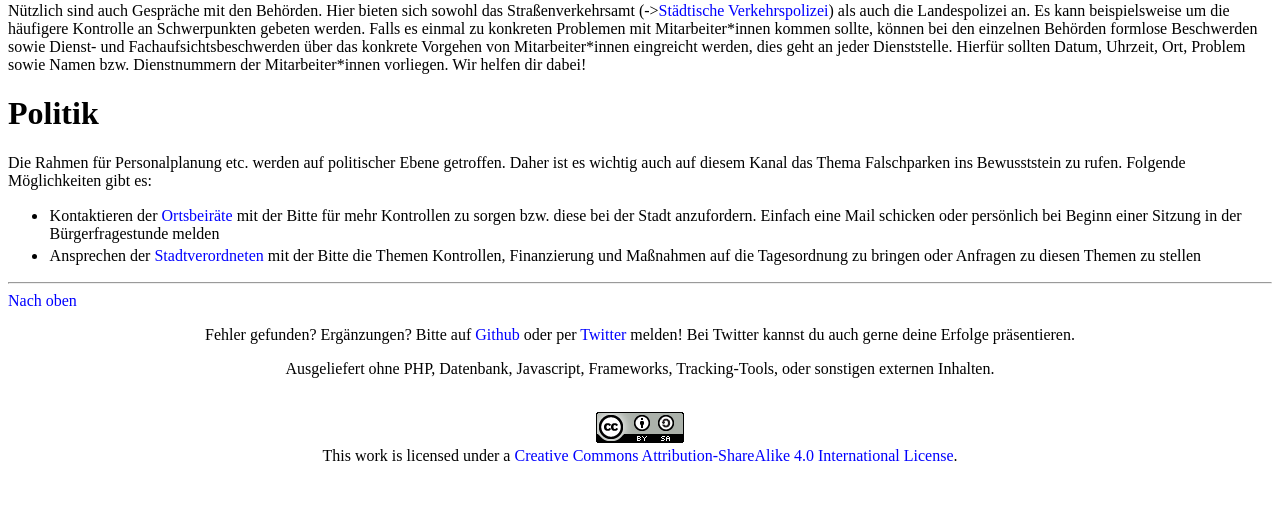
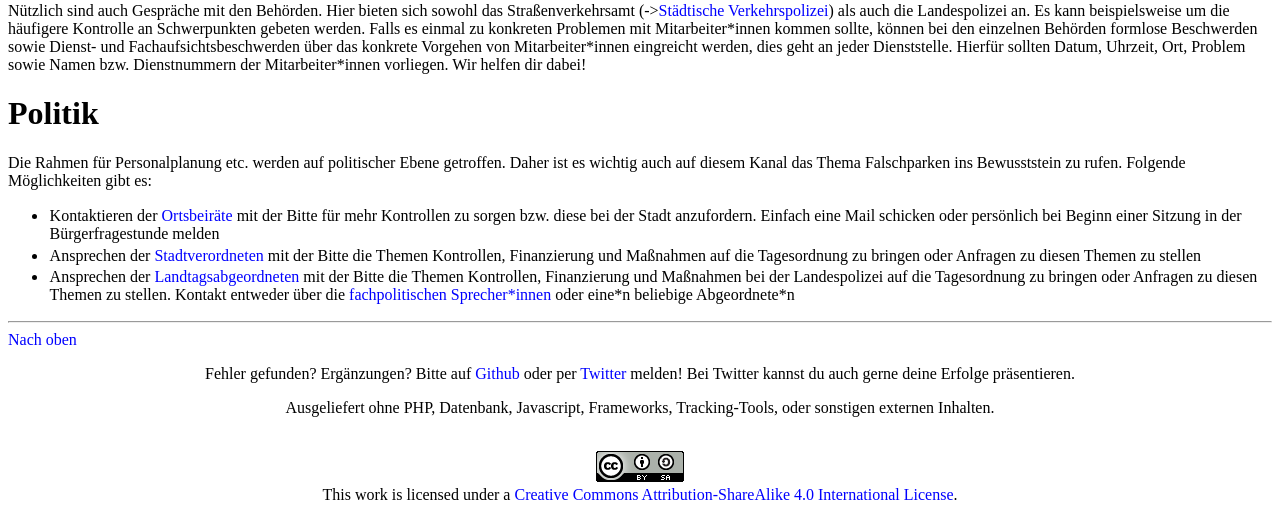
Before and after one commit to falschparkenffm/homepage, a PHP site: page /aufmerksamkeit.php in a window 1280 px wide. Shown: the part 315-827 px from the top of the page. Before the commit the page ends 776 px from the top, so only its background shows below. Run offline with PHP 8.4, Linux system fonts and the light colour scheme.

Commit message:
Füge Landtagsabgeordnete hinzu

```diff
--- a/aufmerksamkeit.php
+++ b/aufmerksamkeit.php
@@ -26,6 +26,7 @@ Die Rahmen für Personalplanung etc. werden auf politischer Ebene getroffen. Dah
 <ul>
 <li>Kontaktieren der <a href="https://frankfurt.de/service-und-rathaus/stadtpolitik/ortsbeiraete">Ortsbeir&auml;te</a> mit der Bitte f&uuml;r mehr Kontrollen zu sorgen bzw. diese bei der Stadt anzufordern. Einfach eine Mail schicken oder pers&ouml;nlich bei Beginn einer Sitzung in der B&uuml;rgerfragestunde melden</li>
 <li>Ansprechen der <a href="http://www.stvv.frankfurt.de/stvvorg/P_STVV.htm">Stadtverordneten</a> mit der Bitte die Themen Kontrollen, Finanzierung und Ma&szlig;nahmen auf die Tagesordnung zu bringen oder Anfragen zu diesen Themen zu stellen</li>
+<li>Ansprechen der <a href="https://hessischer-landtag.de/aktive-abgeordnete">Landtagsabgeordneten</a> mit der Bitte die Themen Kontrollen, Finanzierung und Ma&szlig;nahmen bei der Landespolizei auf die Tagesordnung zu bringen oder Anfragen zu diesen Themen zu stellen. Kontakt entweder &uuml;ber die <a href="https://hessischer-landtag.de/sites/default/files/scald/files/Fachpolitische-Sprecher-20-WP-2020.pdf">fachpolitischen Sprecher*innen</a> oder eine*n beliebige Abgeordnete*n</li>
 </ul>
 </p>
 </p>
```
